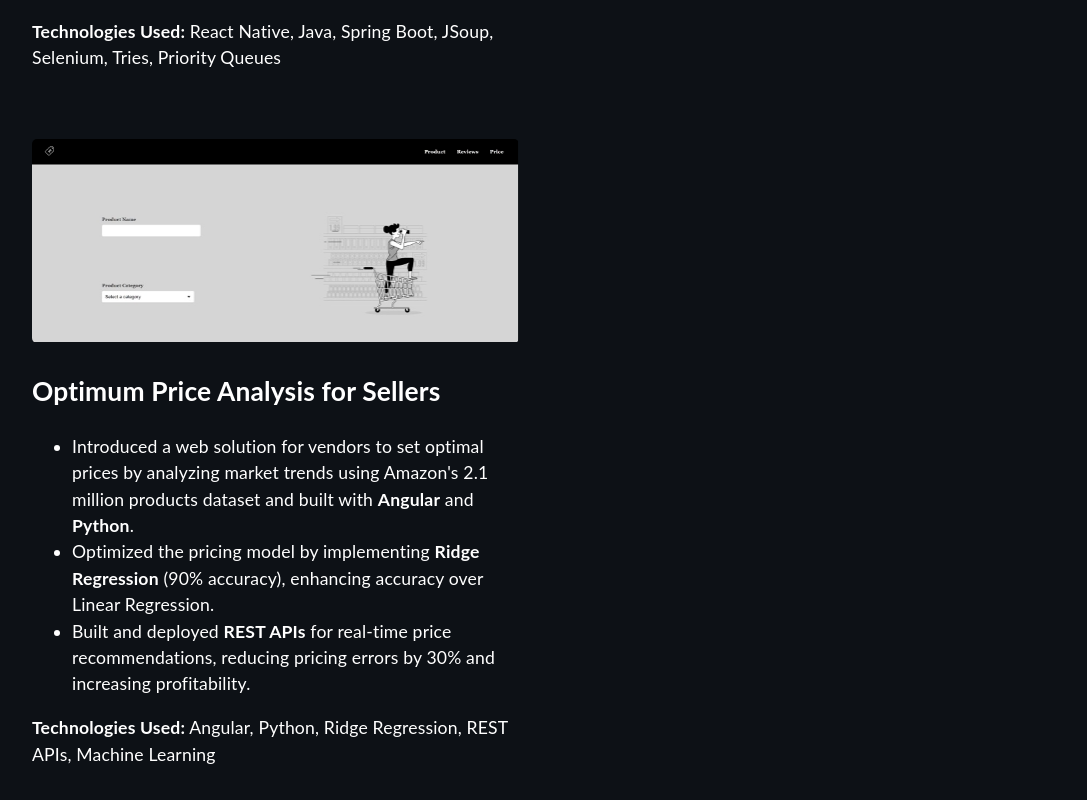
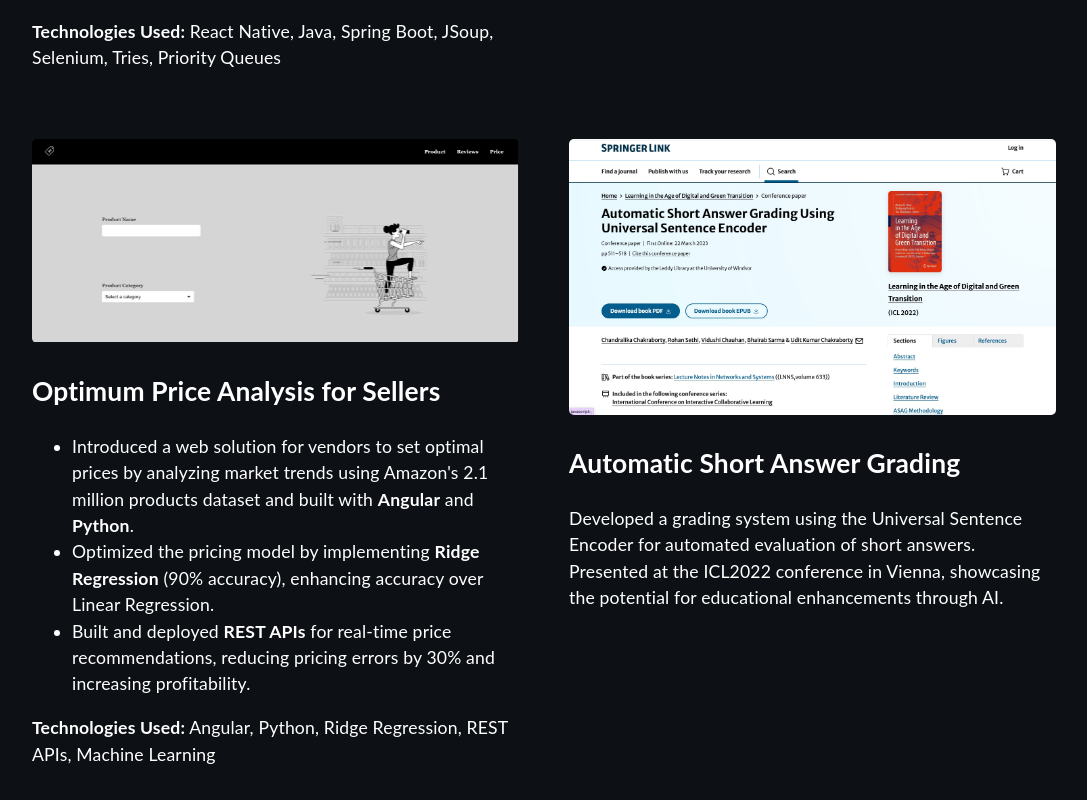
Before and after one commit to rohansethi1999430/react_portfolio, a React (Create React App) app: page / in a window 1280 px wide. Shown: the part 4020-4820 px from the top of the page, without its empty margins (96-1183 px from the left). Built offline with nearby package versions, Linux system fonts and the light colour scheme.

Commit message:
updated the project section

```diff
--- a/src/components/Project.tsx
+++ b/src/components/Project.tsx
@@ -5,7 +5,7 @@ import mock03 from '../assets/images/mock03.png';
 import mock04 from '../assets/images/mock04.png';
 import mock05 from '../assets/images/mock05.png';
 import mock06 from '../assets/images/mock06.png';
-import mock07 from '../assets/images/mock07.png';
+import mock07 from '../assets/images/IMG_5082.png';
 import mock08 from '../assets/images/IMG_1567.png';
 import mock09 from '../assets/images/GoTravel.png';
 import mock10 from '../assets/images/FitSave.png';
@@ -66,6 +66,11 @@ function Project() {
     </p>
     <p><strong>Technologies Used:</strong> Angular, Python, Ridge Regression, REST APIs, Machine Learning</p>
 </div>
+<div className="project">
+<a href="https://yujisatojr.itch.io/spacecraft" target="_blank" rel="noreferrer"><img src={mock07} className="zoom" alt="thumbnail" width="100%"/></a>
+<a href="https://yujisatojr.itch.io/spacecraft" target="_blank" rel="noreferrer"><h2>Automatic Short Answer Grading</h2></a>
+<p>Developed a grading system using the Universal Sentence Encoder for automated evaluation of short answers. Presented at the ICL2022 conference in Vienna, showcasing the potential for educational enhancements through AI.</p>
+    </div>
             {/* <div className="project">
                 <a href="https://www.datumlearn.com/" target="_blank" rel="noreferrer"><img src={mock07} className="zoom" alt="thumbnail" width="100%"/></a>
                 <a href="https://www.datumlearn.com/" target="_blank" rel="noreferrer"><h2>Datum: Integrated Learning Platform</h2></a>
```
Also changed, not shown: src/assets/images/IMG_5082.png (added).
